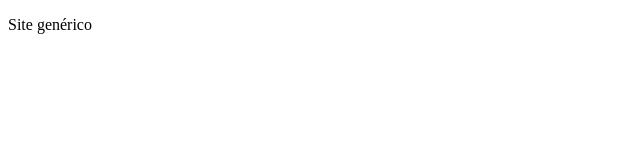
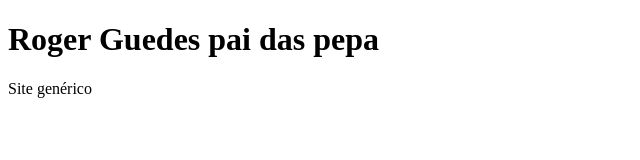
Before and after one commit to Pmguim/Teste, a plain HTML site: page index.html in a window 1280 px wide. Shown: the whole page, without its empty margins (0-640 px from the left). Drawn offline with Linux system fonts and the light colour scheme.

Commit message:
Alteração

```diff
--- a/index.html
+++ b/index.html
@@ -9,6 +9,7 @@
 </head>
 
 <body>
+  <h1>Roger Guedes pai das pepa </h1>
   <p>Site genérico</p>
 </body>
 
```
